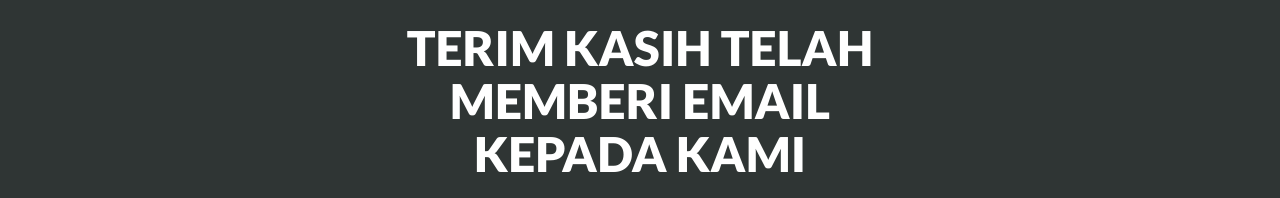
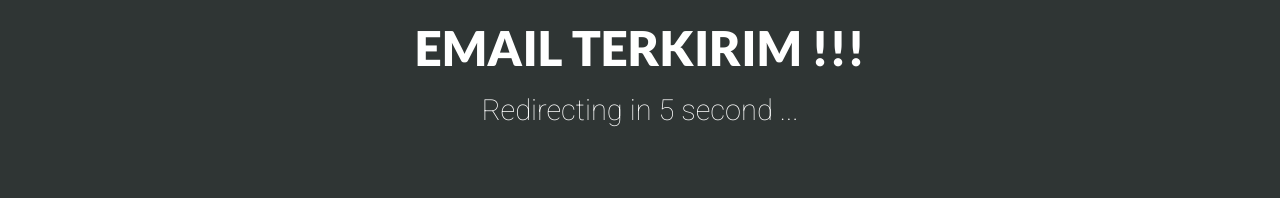
Before and after one commit to frost-team/frost-team.github.io, a plain HTML site: page thankyou.html in a window 1280 px wide. Shown: the part 367-565 px from the top of the page. Drawn offline with Linux system fonts and the light colour scheme.

Commit message:
good !!!

```diff
--- a/thankyou.html
+++ b/thankyou.html
@@ -36,7 +36,7 @@
 						<div class="align-center">
 							<div id="logo-frost-main"><a href="index.html"><img src="img/frost2.png"></a></div>
 							<br>
-							<h2 class="slogan">TERIM KASIH TELAH MEMBERI EMAIL KEPADA KAMI</h2>
+							<h2 class="slogan">EMAIL TERKIRIM !!!</h2>
 							<h3 class="sloganqu">Redirecting in 5 second ...</h3>
 						</div>
 					</div>
```
